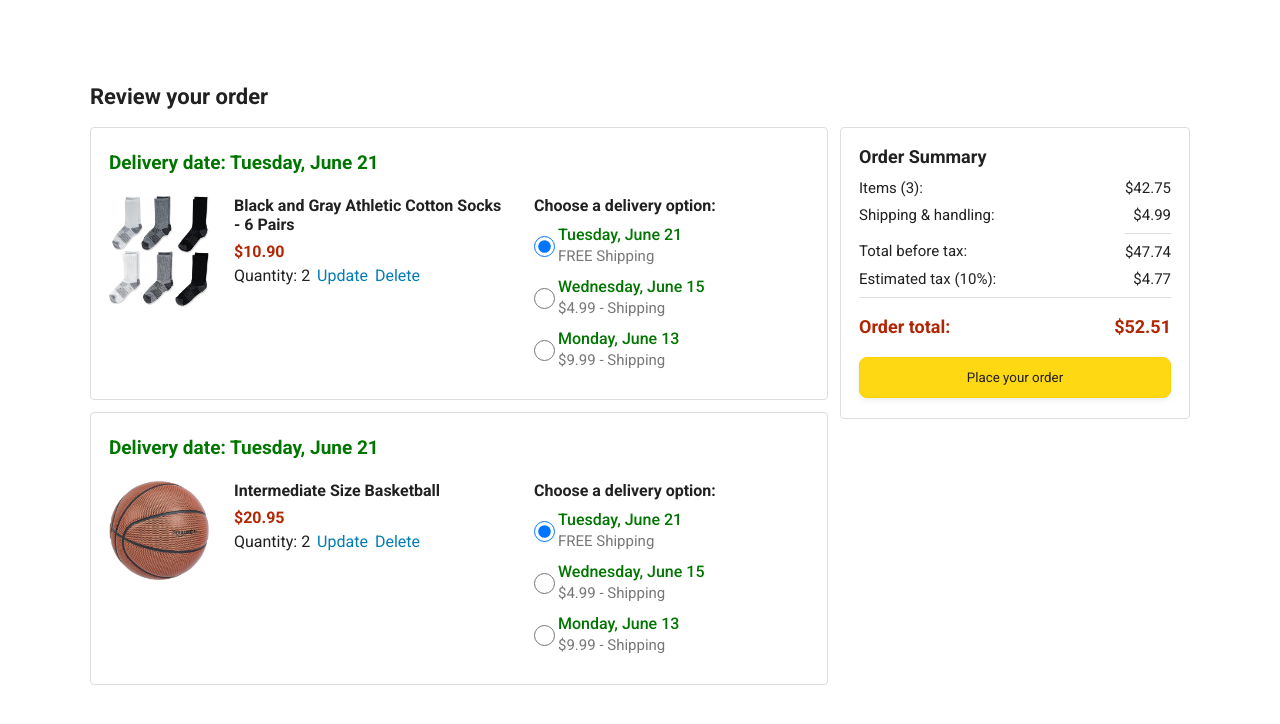
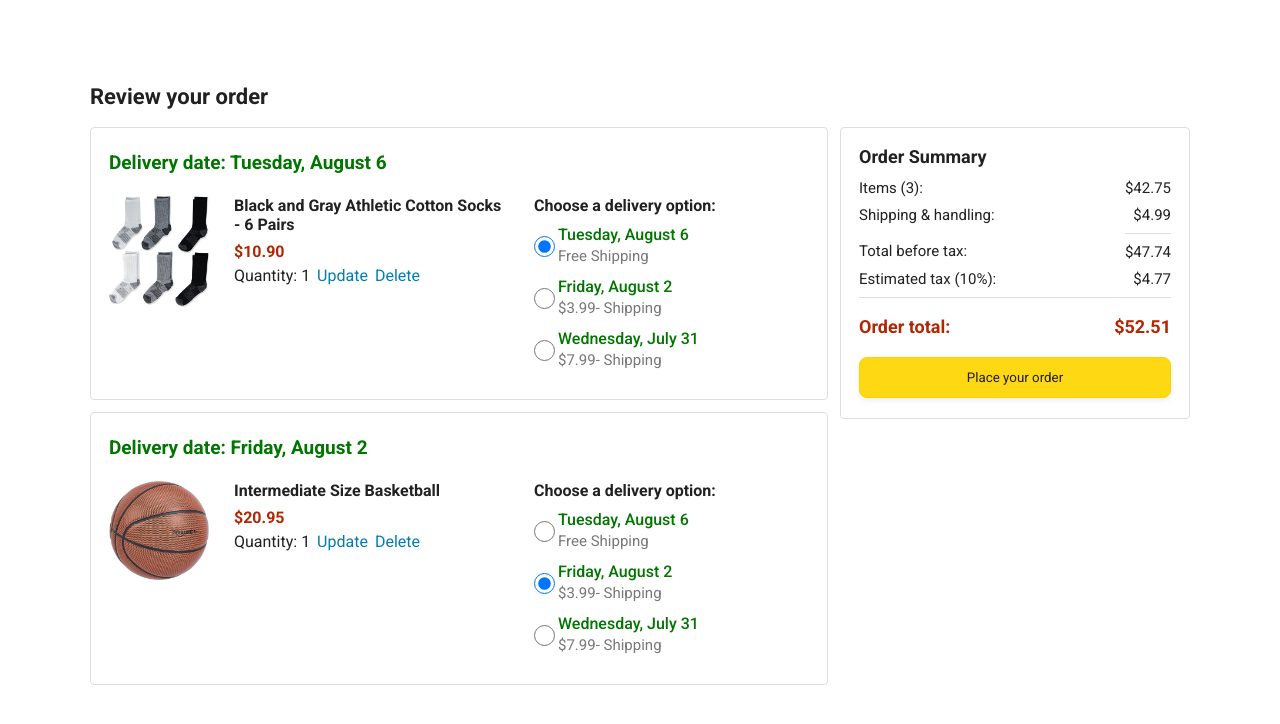
Before and after one commit to sudarshan-magar7/amazon-clone-project-main, a plain HTML site: page checkout.html in a window 1280 px wide. Shown: the part 56-780 px from the top of the page. Drawn offline with nearby package versions, Linux system fonts and the light colour scheme.

Commit message:
Update Delivery option and update cart page for deliveryoptions

```diff
--- a/data/cart.js
+++ b/data/cart.js
@@ -1,11 +1,20 @@
-export let cart=[{
+export let cart=JSON.parse(localStorage.getItem('cart'));
+if(!cart){
+  cart=[{
     productID:"e43638ce-6aa0-4b85-b27f-e1d07eb678c6",
-    quantity:2,
+    quantity:1,
+    deliveryOptionId:'1'
 },{
     productID:"15b6fc6f-327a-4ec4-896f-486349e85a3d",
-    quantity:2,
+    quantity:1,
+    deliveryOptionId:'2'
 }];
+}
 
+
+function storeData(){
+  localStorage.setItem('cart',JSON.stringify(cart));
+}
 export function addToACart(productID){
     let matching;
     cart.forEach((item)=>{
@@ -19,9 +28,11 @@ export function addToACart(productID){
     }else{
       cart.push({
         productID:productID,
-        quantity:1
+        quantity:1,
+        deliveryOptionId:'3'
       });
     }
+    storeData();
   }
 
 
@@ -31,6 +42,7 @@ export function cartShow(){
       cartOrderQuantity+=item.quantity;
     });
     document.querySelector('.cart-quantity').innerHTML=cartOrderQuantity;
+
   }
 
 
@@ -42,4 +54,5 @@ export  function cartRemove(productID){
       }
     })
     cart=newCart;
+    storeData();
   }
--- /dev/null
+++ b/data/deliveryCart.js
@@ -0,0 +1,13 @@
+export const deliveryOptions=[{
+    id:'1',
+    days:7,
+    pricecents:0
+},{
+    id:'2',
+    days:3,
+    pricecents:399
+},{
+    id:'3',
+    days:1,
+    pricecents:799
+}];
--- a/scripts/checkout.js
+++ b/scripts/checkout.js
@@ -1,8 +1,11 @@
 import {cart,cartRemove} from "../data/cart.js";
 import { products } from "../data/products.js";
 import { formatPrice } from "./utils/formatprice.js";
+import dayjs from 'https://unpkg.com/dayjs@1.11.10/esm/index.js';
+import {deliveryOptions} from "../data/deliveryCart.js";
+let now=dayjs();
+console.log(now.format('dddd, MMMM D'));
 let carthtml='';
-
 cart.forEach((itemCart)=>{
       const productID=itemCart.productID;
       let matchingProducts;
@@ -15,10 +18,23 @@ cart.forEach((itemCart)=>{
 
       })
 
+      const deliveryOptionId=itemCart.deliveryOptionId;
+      let deliveryOption;
+
+      deliveryOptions.forEach((option)=>{
+        if(option.id===deliveryOptionId){
+          deliveryOption=option;
+        }
+      });
+      const today=dayjs();
+      const delivaryDay=today.add(
+        deliveryOption.days,'days'
+      );
+      const dateString=delivaryDay.format('dddd, MMMM  D');
 
      carthtml+=`<div class="cart-item-container js-cart-container-${matchingProducts.id}">
 <div class="delivery-date">
-  Delivery date: Tuesday, June 21
+  Delivery date: ${dateString}
 </div>
 
 <div class="cart-item-details-grid">
@@ -49,52 +65,47 @@ cart.forEach((itemCart)=>{
     <div class="delivery-options-title">
       Choose a delivery option:
     </div>
-    <div class="delivery-option">
-      <input type="radio" checked
-        class="delivery-option-input"
-        name="delivery-option-${matchingProducts.id}">
-      <div>
-        <div class="delivery-option-date">
-          Tuesday, June 21
-        </div>
-        <div class="delivery-option-price">
-          FREE Shipping
-        </div>
-      </div>
-    </div>
-    <div class="delivery-option">
-      <input type="radio"
-        class="delivery-option-input"
-        name="delivery-option-${matchingProducts.id}">
-      <div>
-        <div class="delivery-option-date">
-          Wednesday, June 15
-        </div>
-        <div class="delivery-option-price">
-          $4.99 - Shipping
-        </div>
-      </div>
-    </div>
-    <div class="delivery-option">
-      <input type="radio"
-        class="delivery-option-input"
-        name="delivery-option-${matchingProducts.id}">
-      <div>
-        <div class="delivery-option-date">
-          Monday, June 13
-        </div>
-        <div class="delivery-option-price">
-          $9.99 - Shipping
-        </div>
-      </div>
-    </div>
+      ${deliveryOptionsHTML(matchingProducts,itemCart)}
   </div>
 </div>
 </div>`;
 
 });
 document.querySelector('.order-summary').innerHTML=carthtml;
+ function deliveryOptionsHTML(matchingProducts,itemCart){
+  let html='';
+  deliveryOptions.forEach((deliveryOption)=>{
 
+    const today=dayjs();
+    const delivaryDay=today.add(
+      deliveryOption.days,'days'
+    );
+    const dateString=delivaryDay.format('dddd, MMMM  D');
+
+    const priceString=deliveryOption.pricecents
+    ===0
+    ?'Free'
+    :`$${formatPrice(deliveryOption.pricecents)}-`;
+        const isCheked=deliveryOption.id===itemCart.deliveryOptionId;
+    html+=`
+    <div class="delivery-option">
+      <input type="radio"
+        ${isCheked?'checked':''}
+        class="delivery-option-input"
+        name="delivery-option-${matchingProducts.id}">
+      <div>
+        <div class="delivery-option-date">
+          ${dateString}
+        </div>
+        <div class="delivery-option-price">
+          ${priceString} Shipping
+        </div>
+      </div>
+    </div>
+    `;
+  });
+  return html;
+ };
 
 document.querySelectorAll('.js-delete-cart-quantity')
 .forEach((link)=>{
--- a/scripts/product.js
+++ b/scripts/product.js
@@ -3,7 +3,7 @@ import {products} from "../data/products.js"
 import { formatPrice } from "./utils/formatprice.js";
 let HTMLdiv='';
   products.forEach(products=>{
-
+    cartShow();
     const htmldivadd=`<div class="product-container">
           <div class="product-image-container">
             <img class="product-image"
```
Also changed, not shown: checkout.html (+0 -2 lines).
